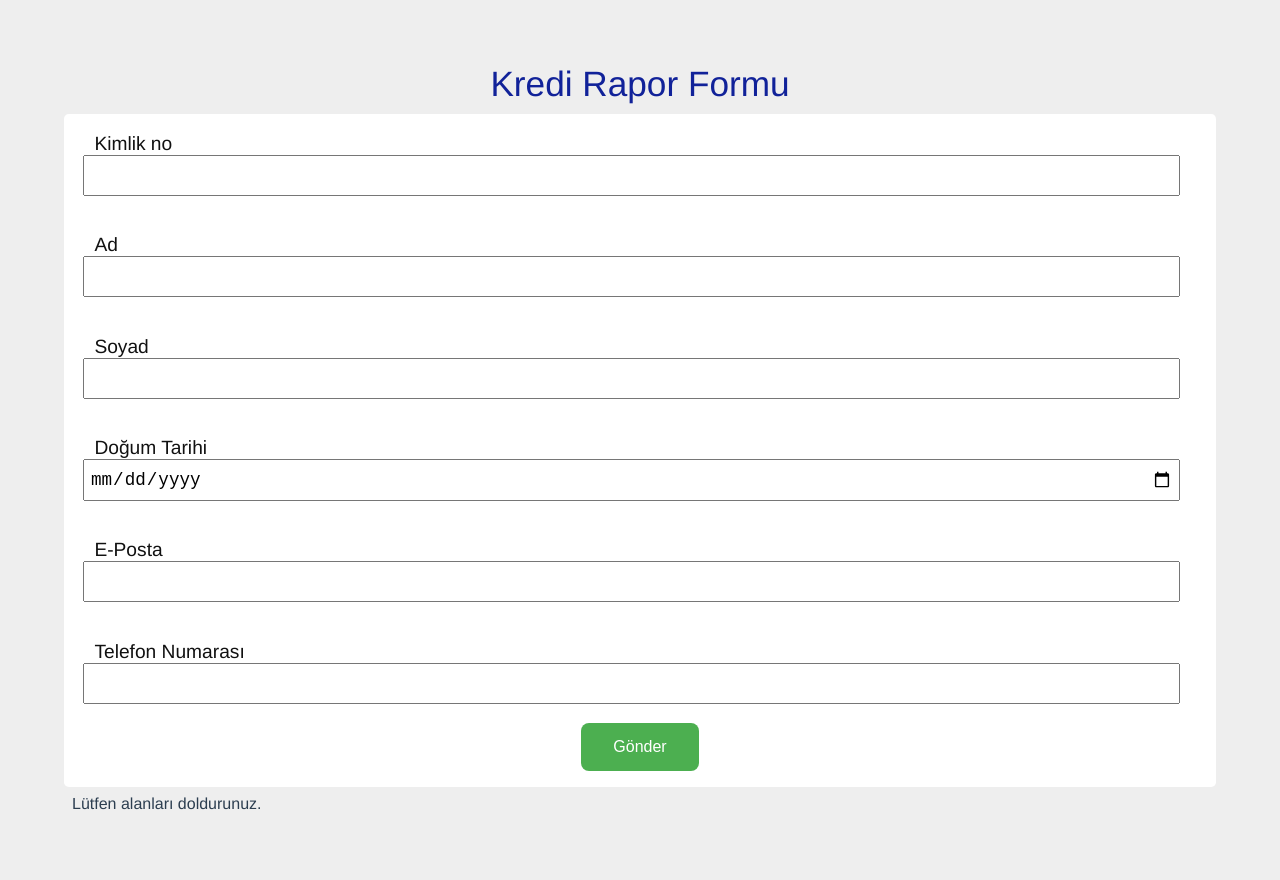
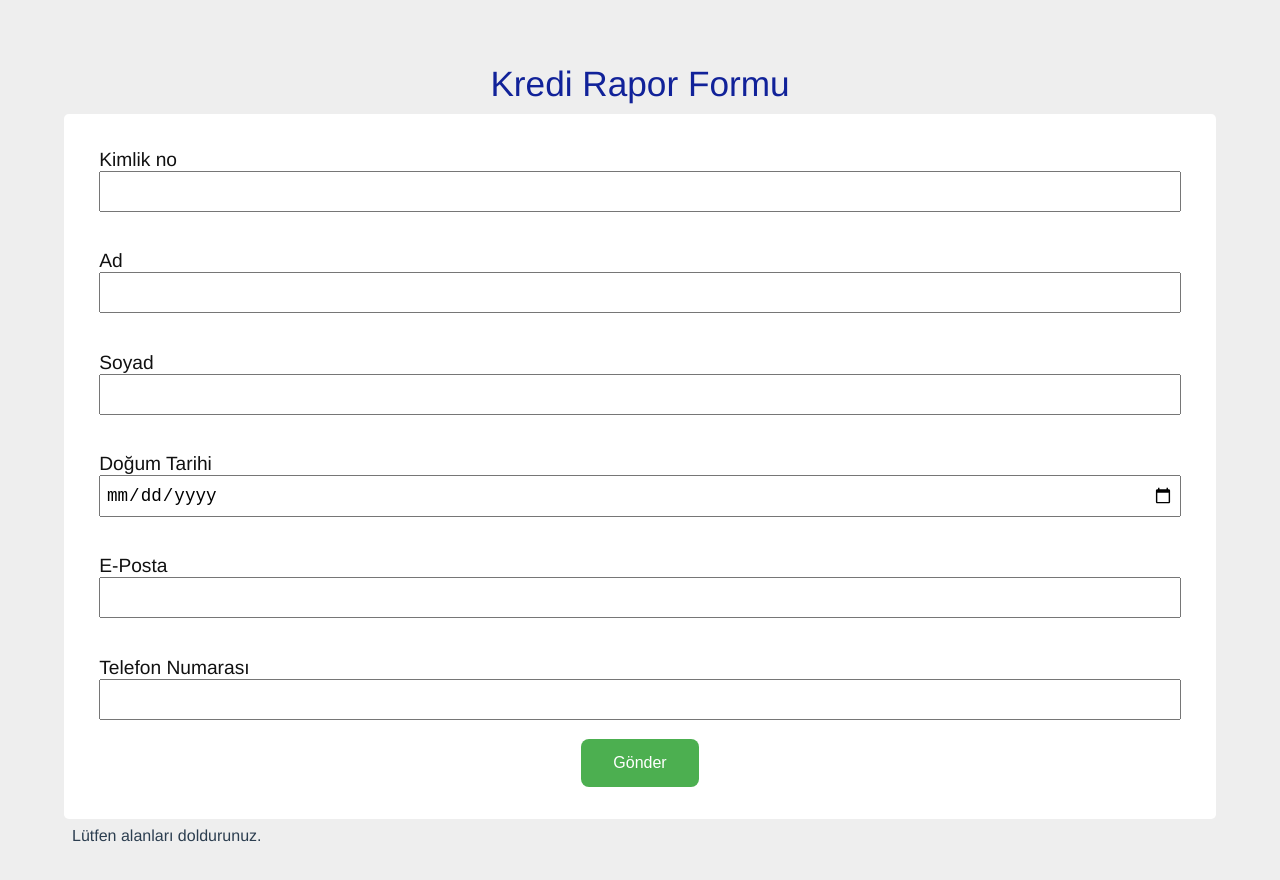
Before and after one commit to cflv5/ing-bootcamp-project, a Vue app in the folder credit-app/: page / in a window 1280 px wide. Shown: the top 880 px of the page. Built offline with nearby package versions, Linux system fonts and the light colour scheme.

Commit message:
border issue resolved

```diff
--- a/credit-app/src/components/CreditReportRequestFrom.vue
+++ b/credit-app/src/components/CreditReportRequestFrom.vue
@@ -116,10 +116,12 @@ form {
     display: flex;
     flex-direction: column;
     border-radius: 0.3rem;
+    padding: 1rem;
 }
 
 .form-group {
     padding: 1.2rem;
+    box-sizing: border-box;
     text-align: left;
     margin: auto;
     width: 100%;
@@ -128,17 +130,16 @@ form {
 
 .form-group input {
     display: block;
-    width: 94%;
+    box-sizing: border-box;
+    width: 100%;
     padding: 0.5rem 0.3rem;
-    /* margin: 0.7rem 0.7rem; */
     font-size: 1.1rem;
 }
 
 .form-group label {
     color: #111;
     font-size: 1.2rem;
-    display: inline;
-    margin: 0.7rem 0.7rem;
+    display: inline-block;
 }
 
 .submit {
@@ -152,7 +153,7 @@ form {
     text-align: center;
     text-decoration: none;
     display: inline-block;
-    font-size: 16px;
+    font-size: 1rem;
 }
 .small {
     margin: 0.5rem;
```
